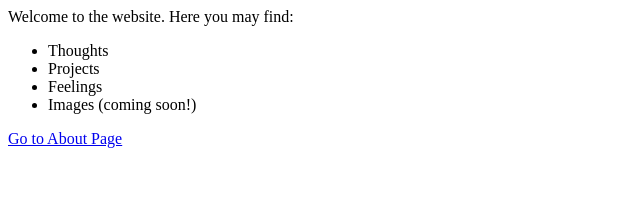
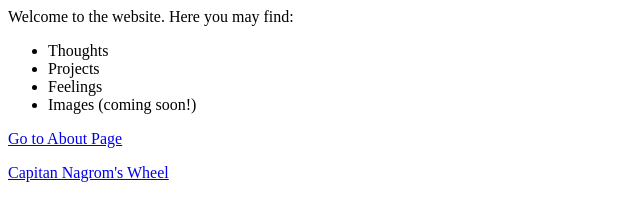
Before and after one commit to zevhoo/website, a plain HTML site: page index.html in a window 1280 px wide. Shown: the whole page, without its empty margins (0-640 px from the left). Drawn offline with Linux system fonts and the light colour scheme.

Commit message:
Update index.html

```diff
--- a/index.html
+++ b/index.html
@@ -8,3 +8,4 @@
 </ul>
 
 <p><a href="about.html">Go to About Page</a></p>
+<p><a href="posts/Capitan Nagrom's Wheel.html">Capitan Nagrom's Wheel</a></p>
```
